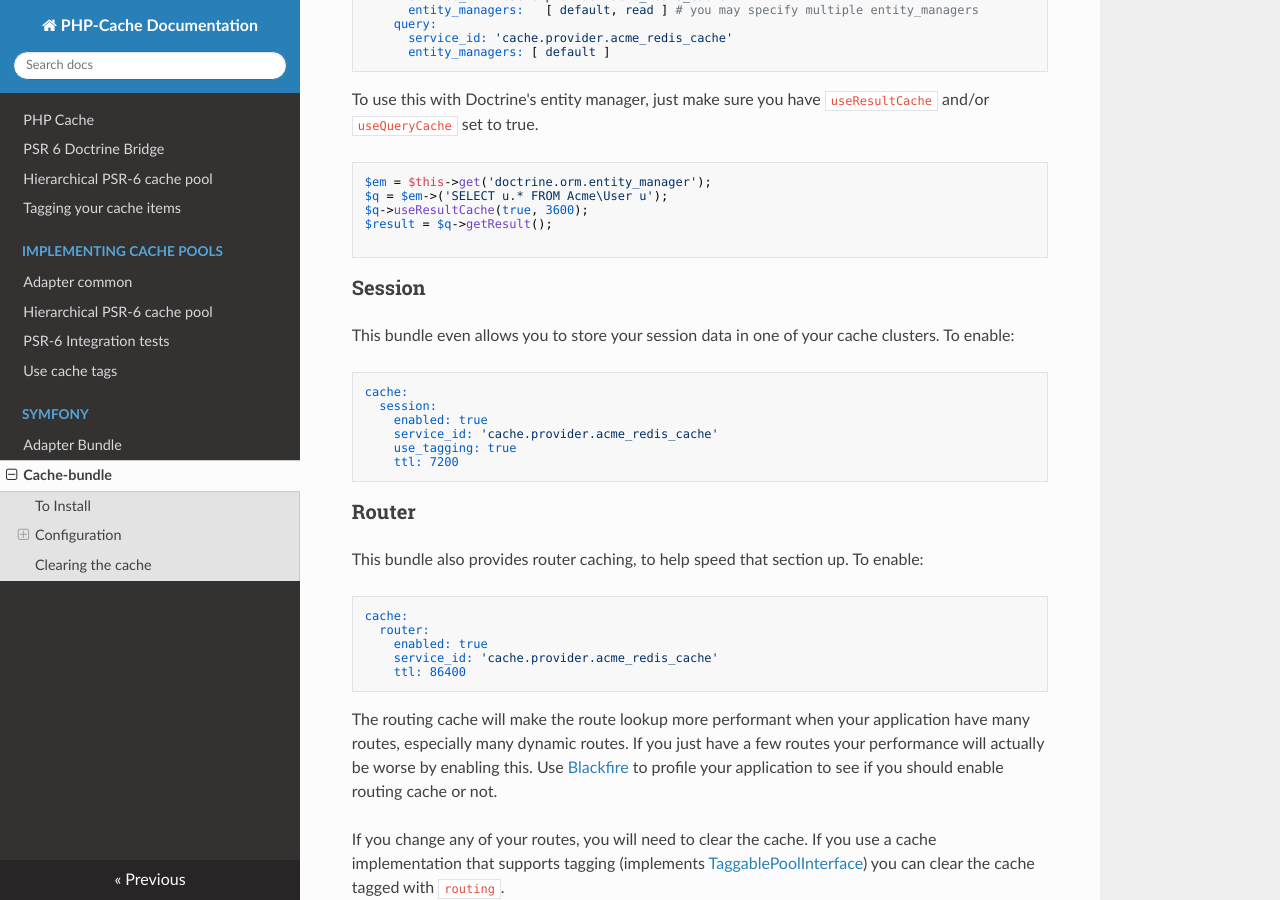
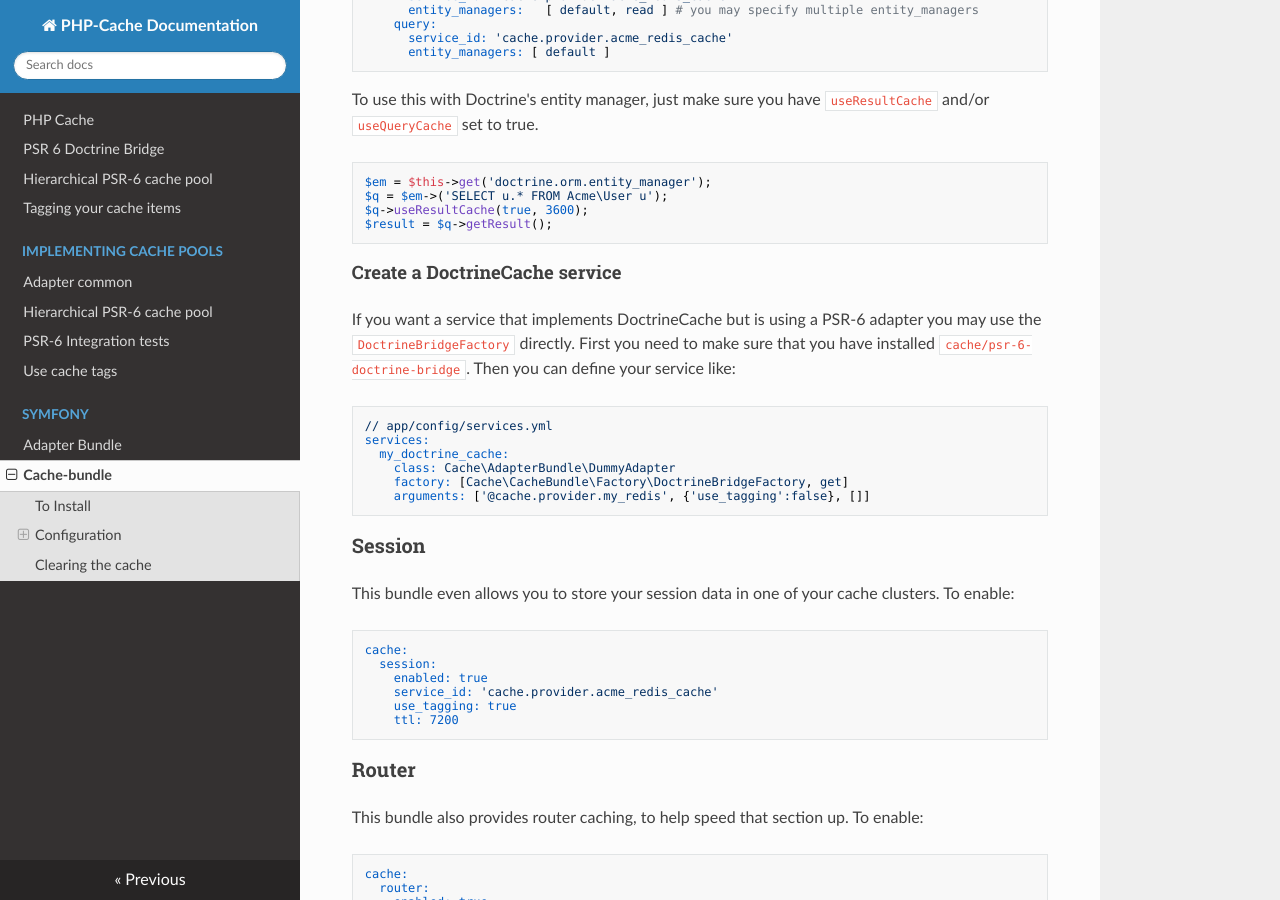
Before and after one commit to php-cache/documentation, an MkDocs documentation site: the page built from docs/symfony/cache-bundle.md, in a window 1280 px wide and 900 px high, scrolled down 1212 px. Built offline with MkDocs 1.6.1, drawn with Linux system fonts in a browser that asks for light colours; nearby versions of some CDN libraries.

Commit message:
Add docs that shows you how to use the doctrine factory
This will fix https://github.com/php-cache/issues/issues/53

````diff
--- a/docs/symfony/cache-bundle.md
+++ b/docs/symfony/cache-bundle.md
@@ -68,7 +68,21 @@ $em = $this->get('doctrine.orm.entity_manager');
 $q = $em->('SELECT u.* FROM Acme\User u');
 $q->useResultCache(true, 3600);
 $result = $q->getResult();
+```
 
+#### Create a DoctrineCache service
+
+If you want a service that implements DoctrineCache but is using a PSR-6 adapter you may use the `DoctrineBridgeFactory`
+directly. First you need to make sure that you have installed `cache/psr-6-doctrine-bridge`. Then you can define your
+service like:
+
+```yaml
+// app/config/services.yml
+services:
+  my_doctrine_cache:
+    class: Cache\AdapterBundle\DummyAdapter
+    factory: [Cache\CacheBundle\Factory\DoctrineBridgeFactory, get]
+    arguments: ['@cache.provider.my_redis', {'use_tagging':false}, []]
 ```
 
 ### Session
````
